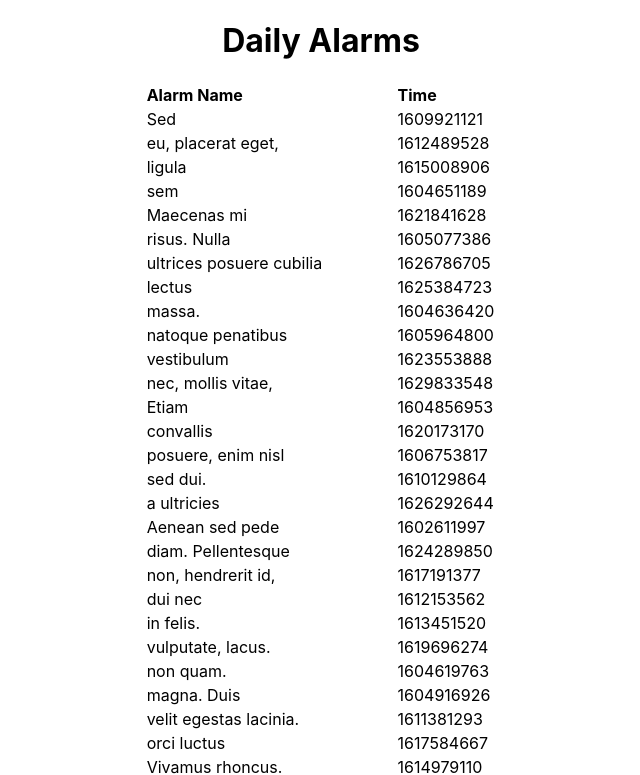
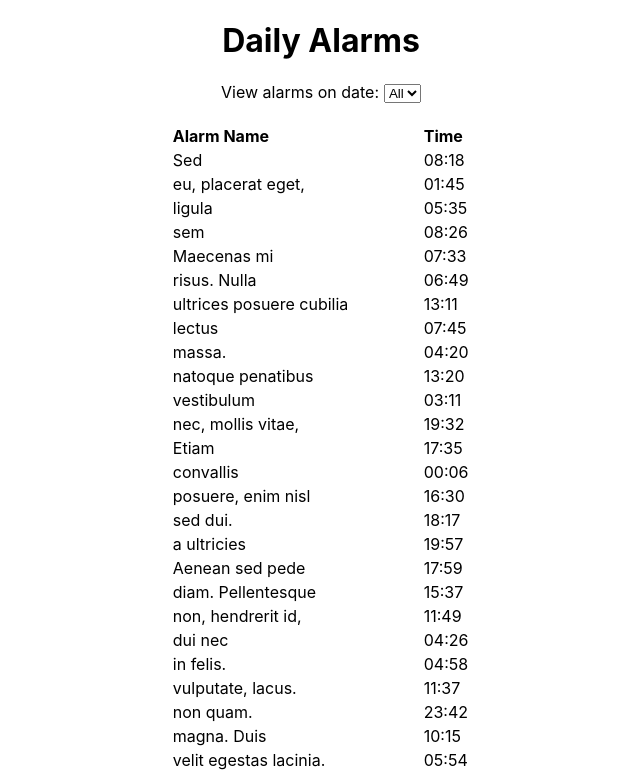
Before and after one commit to Healthera/react-test, a React (Create React App) app: page / in a window 1280 px wide. Shown: the top 775 px of the page, without its empty margins (319-959 px from the left). Built offline with nearby package versions, Linux system fonts and the light colour scheme.

Commit message:
Add functions to split date and time out of a UNIX timestamp

```diff
--- a/src/components/App.js
+++ b/src/components/App.js
@@ -1,37 +1,82 @@
-import React, { useState } from 'react';
+import React, { useState, useEffect } from 'react';
 import './App.css';
 import alarmsData from '../data/alarms.json';
+
+function splitTime(time) {
+  const dt = new Date(time * 1000);
+  return {
+    hours: dt.getHours(),
+    mins: dt.getMinutes(),
+    secs: dt.getSeconds(),
+  }
+};
+
+function splitDate(time) {
+  const monthNames = ["January", "February", "March", "April",
+                      "May", "June", "July", "August","September",
+                      "October", "November", "December"];
+  const dt = new Date(time * 1000);
+  return {
+    date: dt.getDay(),
+    month: dt.getMonth(),
+    monthName: monthNames[dt.getMonth()],
+    year: dt.getFullYear(),
+  }
+};
 
 function AlarmItem({id, time, name, description, status}) {
     return (
     <tr>
       <td>{name}</td>
-      <td>{time}</td>
+      <td>{((time.hours < 10) ? '0' + time.hours : time.hours) + ':'
+         + ((time.mins < 10) ? '0' + time.mins : time.mins)}</td>
     </tr>
   );
-}
+};
 
 function Alarms() {
-  const [alarms, setAlarm] = useState(alarmsData);
+  const [alarms, setAlarm] = useState(
+    alarmsData.map((alarm) => {return {
+      id: alarm._id,
+      time: splitTime(alarm.alarm_time),
+      date: splitDate(alarm.alarm_time),
+      name: alarm.name,
+      description: alarm.description,
+      status: alarm.status,
+    }})
+  );
 
   return (
+    <>
+      <div>
+        View alarms on date:
+        <select name="date">
+          <option value="all">All</option>
+
+        </select>
+      </div>
       <table>
+        <thead>
           <tr>
             <th>Alarm Name</th>
             <th>Time</th>
           </tr>
+        </thead>
+        <tbody>
           {alarms.map((alarm) => (
-        <AlarmItem key={alarm._id}
-               id={alarm._id}
-               time={alarm.alarm_time}
+            <AlarmItem key={alarm.id}
+                  id={alarm.id}
+                  time={alarm.time}
                   name={alarm.name}
                   description={alarm.description}
                   status={alarm.status}
                   />
           ))}
+        </tbody>
       </table>
+    </>
   );
-}
+};
 
 function App() {
   return (
@@ -40,6 +85,6 @@ function App() {
       <Alarms />
     </div>
   );
-}
+};
 
 export default App;
--- a/src/index.css
+++ b/src/index.css
@@ -12,7 +12,12 @@ code {
     monospace;
 }
 
+select {
+  margin-left: 5px;
+}
+
 table {
   margin: auto;
   text-align: left;
+  margin-top: 20px;
 }
```
Lines whose indentation alone changed are shown as unchanged.
